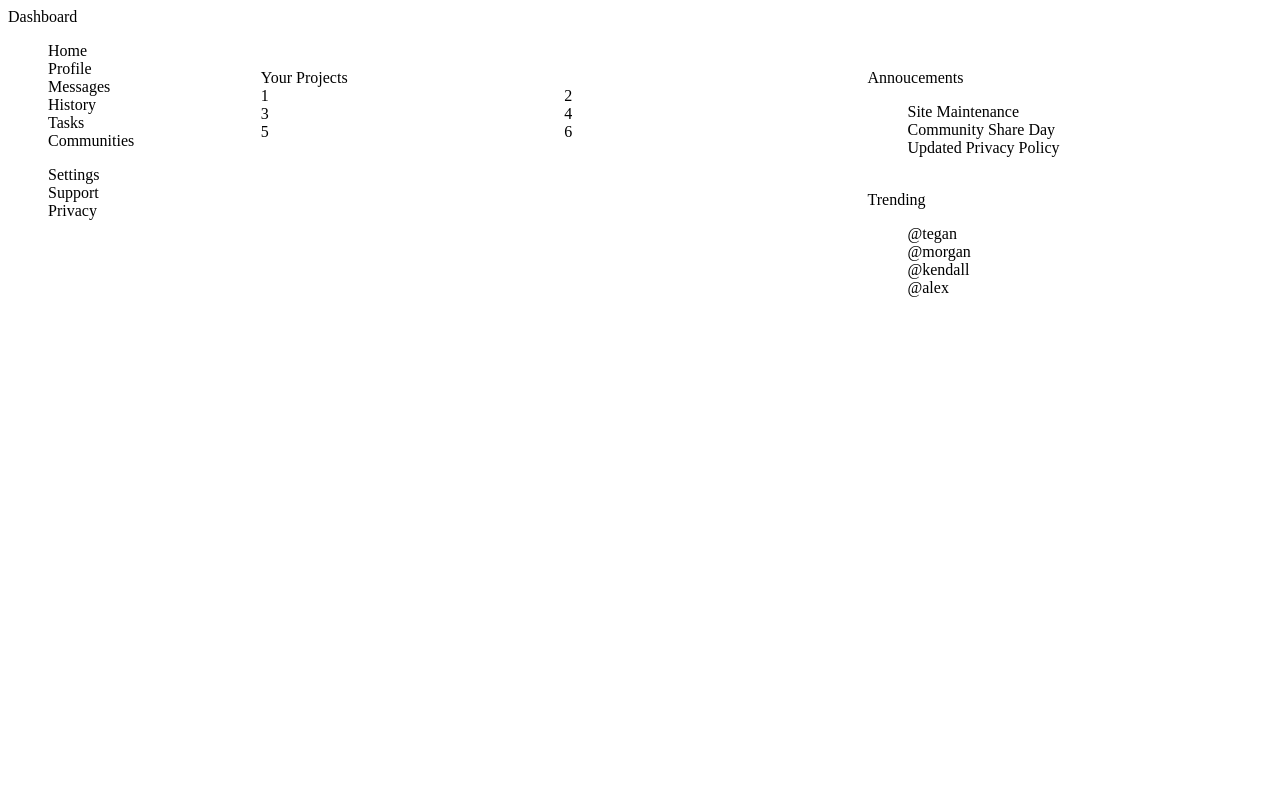
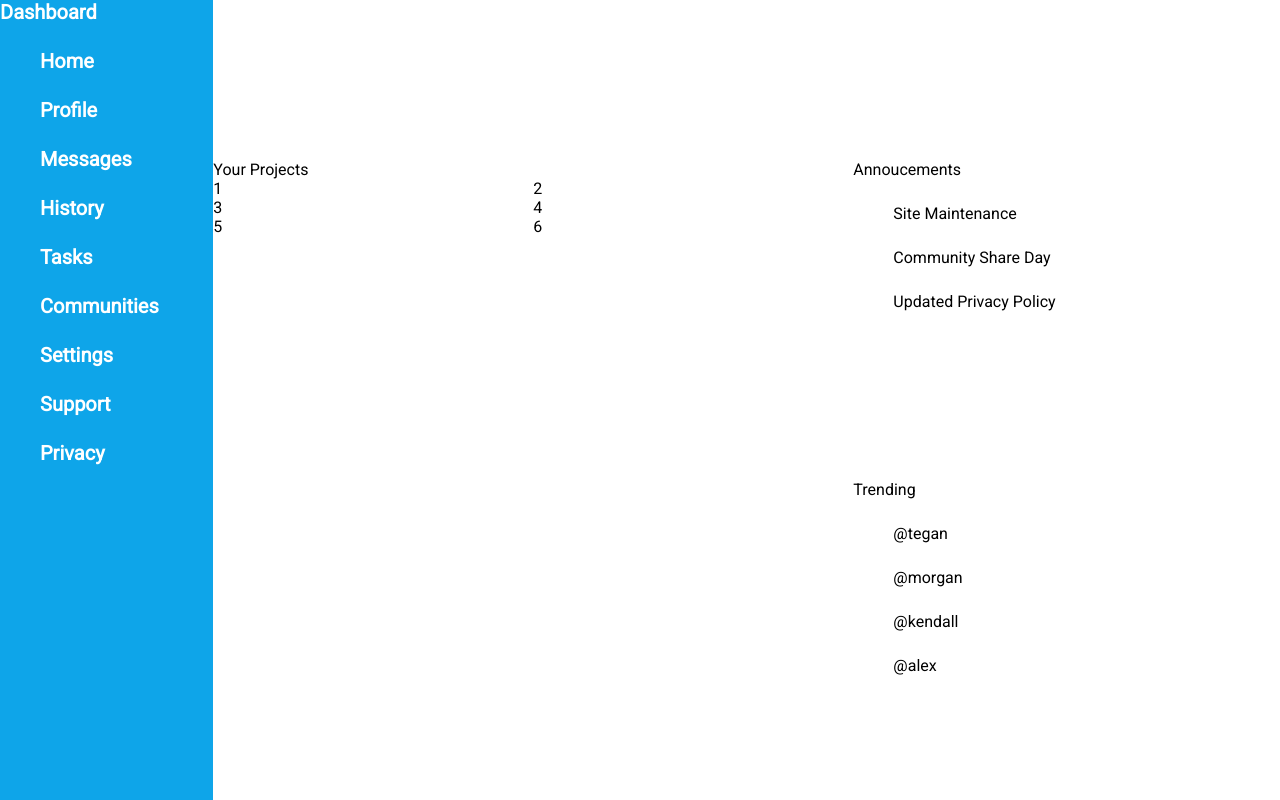
Before and after one commit to Sharpslice/admin-dashboard, a plain HTML site: page index.html in a window 1280 px wide. Drawn offline with Linux system fonts and the light colour scheme.

Commit message:
added background color and font changes

```diff
--- a/index.html
+++ b/index.html
@@ -14,7 +14,10 @@
         <div id="sidebar">
             <div id="dashboard">Dashboard</div>
             <ul>
-                <li>Home</li>
+                <li>
+                    <!-- <img src ="images/sidebar-icons/home.svg" alt="home">   -->
+                    <span>Home</span>
+                </li>
                 <li>Profile</li>
                 <li>Messages</li>
                 <li>History</li>
--- a/styles.css
+++ b/styles.css
@@ -1,7 +1,21 @@
+@import url('https://fonts.googleapis.com/css2?family=Roboto&display=swap');
+*{
+    box-sizing: border-box;
+}
+html{ height: 100%;}
+body{
+    margin: 0;
+    padding: 0;
+    font-family: 'Roboto','Times New Roman', Times, serif;
+    height: 100%;
+}
 #main{
+    margin: 0;
+    padding: 0;
     display: grid;
     grid-template-rows: 1fr 4fr;
-    grid-template-columns: 1fr 4fr;
+    grid-template-columns: 0.8fr 4fr;
+    height: 100%;
 }
 
 #header{
@@ -10,6 +24,11 @@
 
 #sidebar{
     grid-row: 1 /3;
+    background-color: #0ea5e9;
+    color: white;
+    font-size: 20px;
+    font-weight: bold;
+
 }
 
 #content{
@@ -29,8 +48,19 @@
     grid-template-columns: repeat(2,1fr);
 
 }
+img{
+    width: 25px;
+    height: 25px;
+    fill: white;
+}
+li{
+    display: flex;
+    padding: 0;
+    margin: 25px 0px;
+}
 
 
 ul, li{
     list-style-type: none;
+    margin: 25px 0px;
 }
```
Also changed, not shown: images/sidebar-icons/badge-account-horizontal-outline.svg (added), images/sidebar-icons/home.svg (added).
